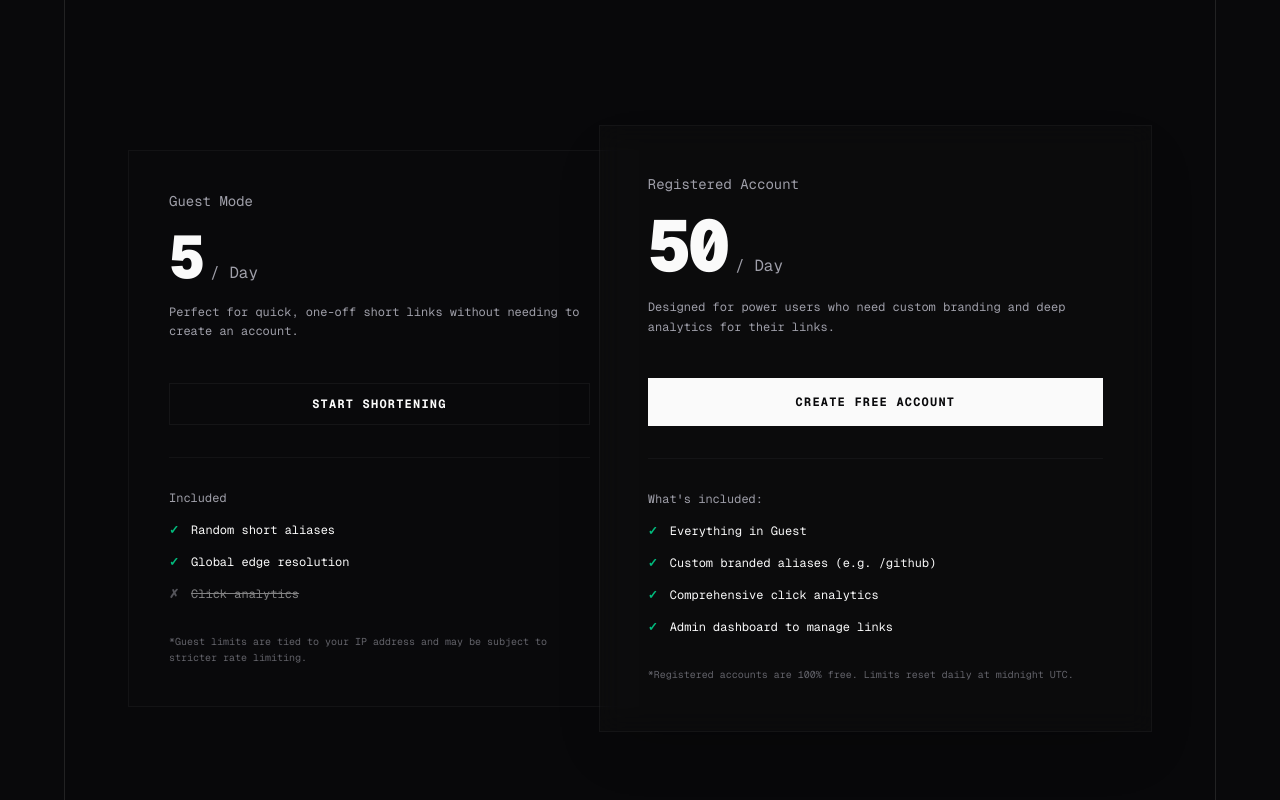
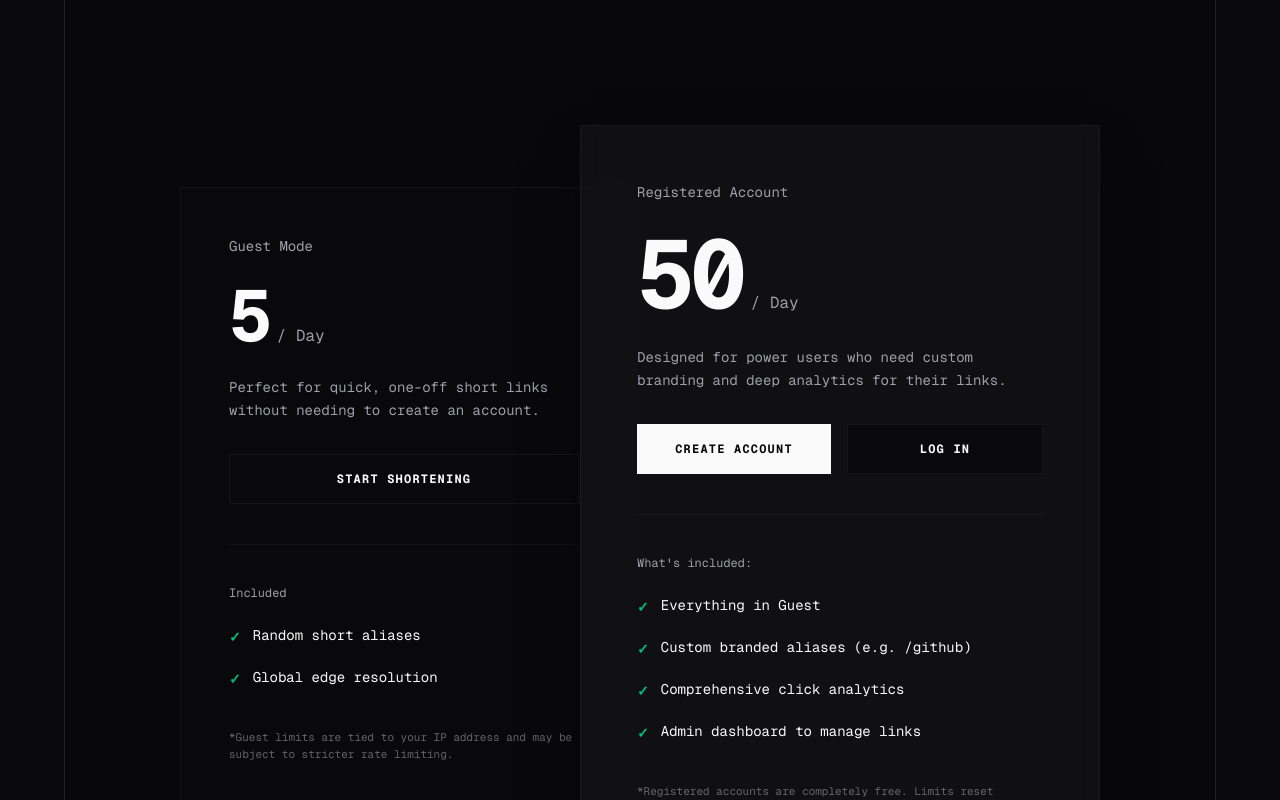
Before and after one commit to mosabbir-maruf/URLTrim, a Next.js app: page / in a window 1280 px wide. Shown: the part 1500-2300 px from the top of the page. Built offline with nearby package versions, Linux system fonts and the light colour scheme; no server answers.

Commit message:
Design: Accurately replicate pricing layout from mockup

```diff
--- a/app/page.tsx
+++ b/app/page.tsx
@@ -324,83 +324,82 @@ function LimitsSection() {
       <div className="w-full max-w-5xl flex flex-col md:flex-row items-center justify-center">
 
         {/* Left Card: Guest */}
-        <div className="w-full md:w-1/2 border border-border/40 bg-background p-10 flex flex-col z-0">
-          <h3 className="font-mono text-sm text-muted-foreground mb-4">Guest Mode</h3>
-          <div className="flex items-baseline gap-2 mb-4">
-            <span className="text-6xl font-black tracking-tighter">5</span>
+        <div className="w-full max-w-md border border-border/40 bg-background p-10 sm:p-12 flex flex-col z-0">
+          <h3 className="font-mono text-sm text-muted-foreground mb-6">Guest Mode</h3>
+          <div className="flex items-baseline gap-2 mb-6">
+            <span className="text-7xl font-bold tracking-tighter">5</span>
             <span className="font-mono text-muted-foreground">/ Day</span>
           </div>
-          <p className="font-mono text-xs leading-relaxed text-muted-foreground mb-8 min-h-[48px]">
+          <p className="font-mono text-sm leading-relaxed text-muted-foreground mb-8">
             Perfect for quick, one-off short links without needing to create an account.
           </p>
 
-          <div className="w-full mb-8">
-            <a href="#" className="flex w-full items-center justify-center border border-border/50 py-3 text-xs font-mono font-bold uppercase tracking-widest hover:bg-muted/50 transition-colors">
+          <div className="w-full mb-10">
+            <Link href="#url-form" className="flex w-full items-center justify-center border border-border/50 py-4 text-xs font-mono font-bold uppercase tracking-widest hover:bg-muted/50 transition-colors">
               Start Shortening
-            </a>
+            </Link>
           </div>
 
-          <div className="border-t border-border/40 pt-8 flex flex-col">
-            <span className="font-mono text-xs text-muted-foreground mb-4">Included</span>
-            <ul className="flex flex-col gap-4 text-xs font-mono mb-8">
+          <div className="border-t border-border/40 pt-10 flex flex-col">
+            <span className="font-mono text-xs text-muted-foreground mb-6">Included</span>
+            <ul className="flex flex-col gap-5 text-sm font-mono text-foreground mb-10">
               <li className="flex items-start gap-3">
-                <span className="text-emerald-500 font-bold">✓</span>
+                <span className="text-emerald-500 font-bold mt-0.5">✓</span>
                 <span>Random short aliases</span>
               </li>
               <li className="flex items-start gap-3">
-                <span className="text-emerald-500 font-bold">✓</span>
+                <span className="text-emerald-500 font-bold mt-0.5">✓</span>
                 <span>Global edge resolution</span>
               </li>
-              <li className="flex items-start gap-3 opacity-50">
-                <span className="text-muted-foreground font-bold">✗</span>
-                <span className="line-through">Click analytics</span>
-              </li>
             </ul>
-            <p className="font-mono text-[10px] text-muted-foreground/60 leading-relaxed mt-auto">
+            <p className="font-mono text-[11px] text-muted-foreground/60 leading-relaxed mt-auto">
               *Guest limits are tied to your IP address and may be subject to stricter rate limiting.
             </p>
           </div>
         </div>
 
         {/* Right Card: Registered */}
-        <div className="w-full md:w-[55%] border border-border/40 bg-muted/10 backdrop-blur-md p-12 shadow-2xl shadow-black/20 z-10 md:-ml-8 mt-8 md:mt-0 flex flex-col">
-          <h3 className="font-mono text-sm text-muted-foreground mb-4">Registered Account</h3>
-          <div className="flex items-baseline gap-2 mb-4">
-            <span className="text-7xl font-black tracking-tighter">50</span>
+        <div className="w-full max-w-[520px] border border-border/40 bg-muted/30 backdrop-blur-md p-10 sm:p-14 shadow-2xl shadow-black/10 dark:shadow-black/50 z-10 md:-ml-12 mt-8 md:mt-0 flex flex-col">
+          <h3 className="font-mono text-sm text-muted-foreground mb-6">Registered Account</h3>
+          <div className="flex items-baseline gap-2 mb-6">
+            <span className="text-8xl font-bold tracking-tighter">50</span>
             <span className="font-mono text-muted-foreground">/ Day</span>
           </div>
-          <p className="font-mono text-xs leading-relaxed text-muted-foreground mb-8 min-h-[48px]">
+          <p className="font-mono text-sm leading-relaxed text-muted-foreground mb-8">
             Designed for power users who need custom branding and deep analytics for their links.
           </p>
 
-          <div className="w-full mb-8">
-            <Link href="/register" className="flex w-full items-center justify-center bg-foreground text-background py-4 text-xs font-mono font-bold uppercase tracking-widest hover:bg-foreground/90 transition-colors">
-              Create Free Account
+          <div className="w-full mb-10 flex flex-col sm:flex-row gap-4">
+            <Link href="/register" className="flex flex-1 items-center justify-center bg-foreground text-background py-4 text-xs font-mono font-bold uppercase tracking-widest hover:bg-foreground/90 transition-colors">
+              Create Account
+            </Link>
+            <Link href="/login" className="flex flex-1 items-center justify-center border border-border/50 bg-background py-4 text-xs font-mono font-bold uppercase tracking-widest hover:bg-muted/50 transition-colors">
+              Log In
             </Link>
           </div>
 
-          <div className="border-t border-border/40 pt-8 flex flex-col">
-            <span className="font-mono text-xs text-muted-foreground mb-4">What&apos;s included:</span>
-            <ul className="flex flex-col gap-4 text-xs font-mono mb-8">
+          <div className="border-t border-border/40 pt-10 flex flex-col">
+            <span className="font-mono text-xs text-muted-foreground mb-6">What&apos;s included:</span>
+            <ul className="flex flex-col gap-5 text-sm font-mono text-foreground mb-10">
               <li className="flex items-start gap-3">
-                <span className="text-emerald-500 font-bold">✓</span>
+                <span className="text-emerald-500 font-bold mt-0.5">✓</span>
                 <span>Everything in Guest</span>
               </li>
               <li className="flex items-start gap-3">
-                <span className="text-emerald-500 font-bold">✓</span>
+                <span className="text-emerald-500 font-bold mt-0.5">✓</span>
                 <span>Custom branded aliases (e.g. /github)</span>
               </li>
               <li className="flex items-start gap-3">
-                <span className="text-emerald-500 font-bold">✓</span>
+                <span className="text-emerald-500 font-bold mt-0.5">✓</span>
                 <span>Comprehensive click analytics</span>
               </li>
               <li className="flex items-start gap-3">
-                <span className="text-emerald-500 font-bold">✓</span>
+                <span className="text-emerald-500 font-bold mt-0.5">✓</span>
                 <span>Admin dashboard to manage links</span>
               </li>
             </ul>
-            <p className="font-mono text-[10px] text-muted-foreground/60 leading-relaxed mt-auto">
-              *Registered accounts are 100% free. Limits reset daily at midnight UTC.
+            <p className="font-mono text-[11px] text-muted-foreground/60 leading-relaxed mt-auto">
+              *Registered accounts are completely free. Limits reset automatically every day at midnight UTC.
             </p>
           </div>
         </div>
```
